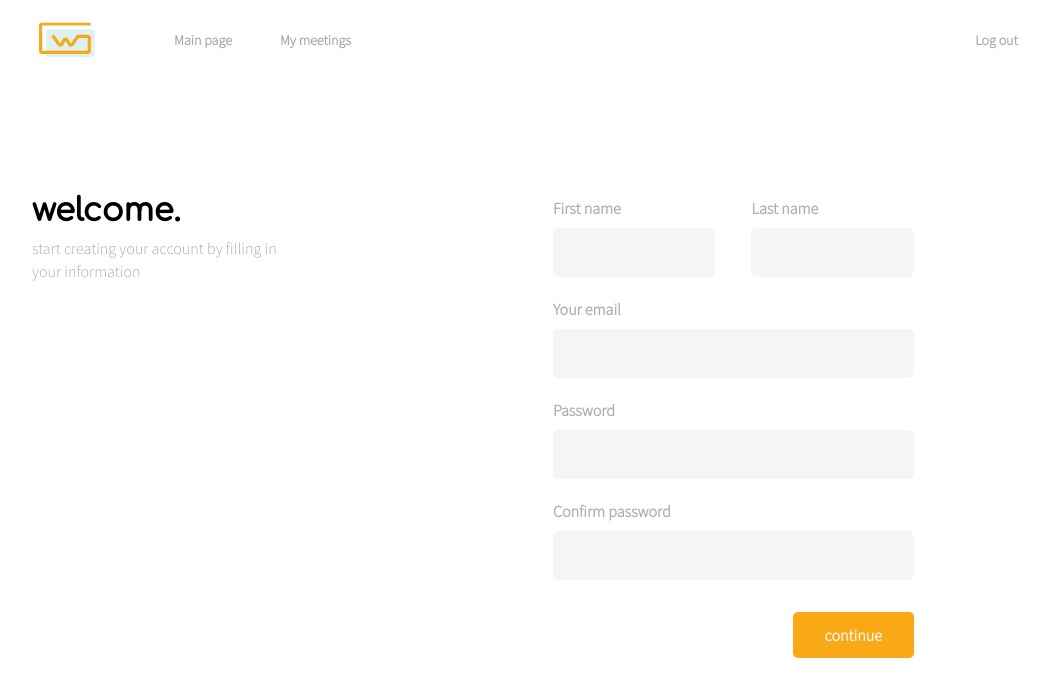
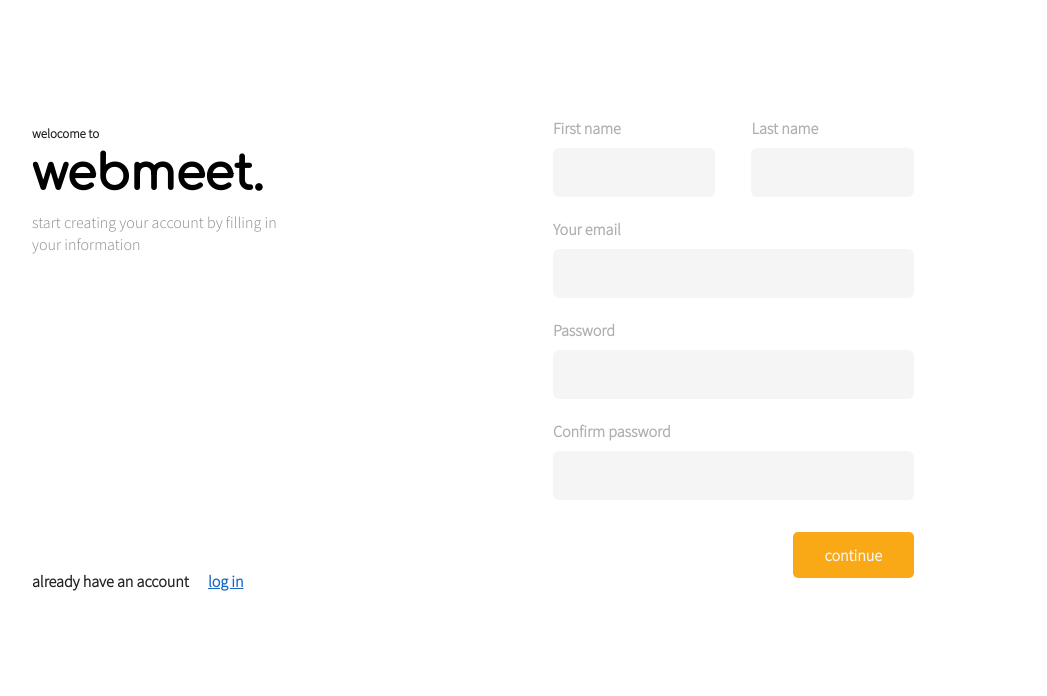
Before and after one commit to jensengbg-ali-suliman/webmeet, a Vue app: page / in a window 1280 px wide. Shown: the top 696 px of the page, without its empty margins (96-1143 px from the left). Built offline with nearby package versions, Linux system fonts and the light colour scheme.

Commit message:
Update Signup.vue

```diff
--- a/src/views/Signup.vue
+++ b/src/views/Signup.vue
@@ -1,10 +1,14 @@
 <template>
   <div class="wrapper">
-    <navbar />
     <div class="content">
       <section class="textContainer">
-        <h1>welcome.</h1>
+        <p class="welcome">welocome to</p>
+        <h1>webmeet.</h1>
         <p>start creating your account by filling in your information</p>
+        <p class="link">
+          already have an account
+          <a href="/login">log in</a>
+        </p>
       </section>
       <section class="userInfo">
         <div class="fullName">
@@ -33,11 +37,8 @@
 </template>
 
 <script>
-import Navbar from "@/components/Navbar.vue";
 export default {
-  components: {
-    Navbar
-  },
+  components: {},
   data: () => {
     return {
       firstName: "",
@@ -87,13 +88,32 @@ export default {
     .textContainer {
       h1 {
         font-family: "Comfortaa", cursive;
-        font-size: 2rem;
+        font-size: 3rem;
+        margin-bottom: 0rem;
+        margin-top: 0.2rem;
       }
       p {
-        color: #aaa;
+        color: #888;
         margin-top: 0.6rem;
         width: 36ch;
         line-height: 1.4rem;
+      }
+
+      .welcome {
+        font-size: 0.8rem;
+        color: #222;
+        font-weight: bold;
+      }
+
+      .link {
+        margin-top: auto;
+        color: #222;
+        font-weight: bold;
+
+        a {
+          margin: 0rem 1rem;
+          color: rgb(24, 103, 199);
+        }
       }
     }
 
```
